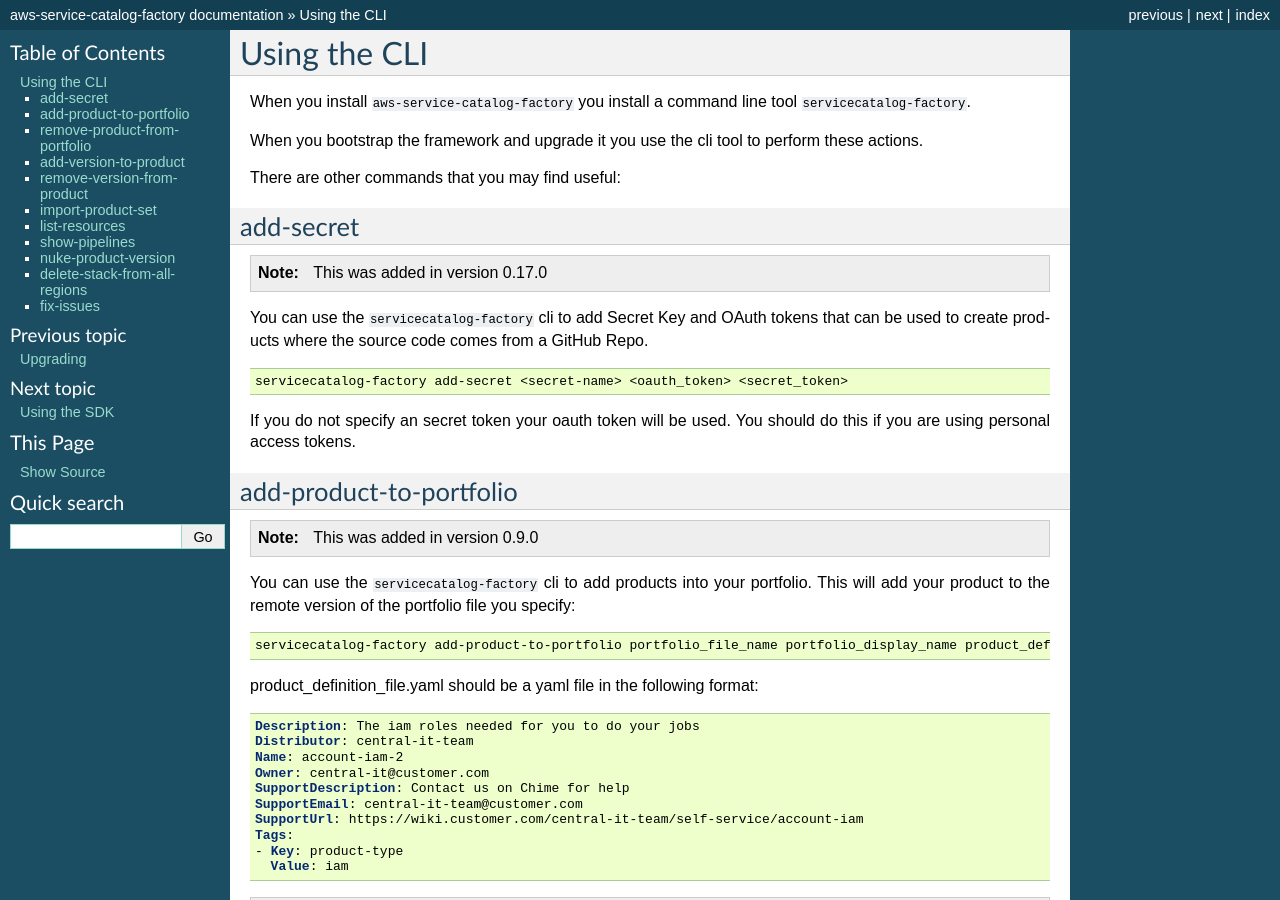
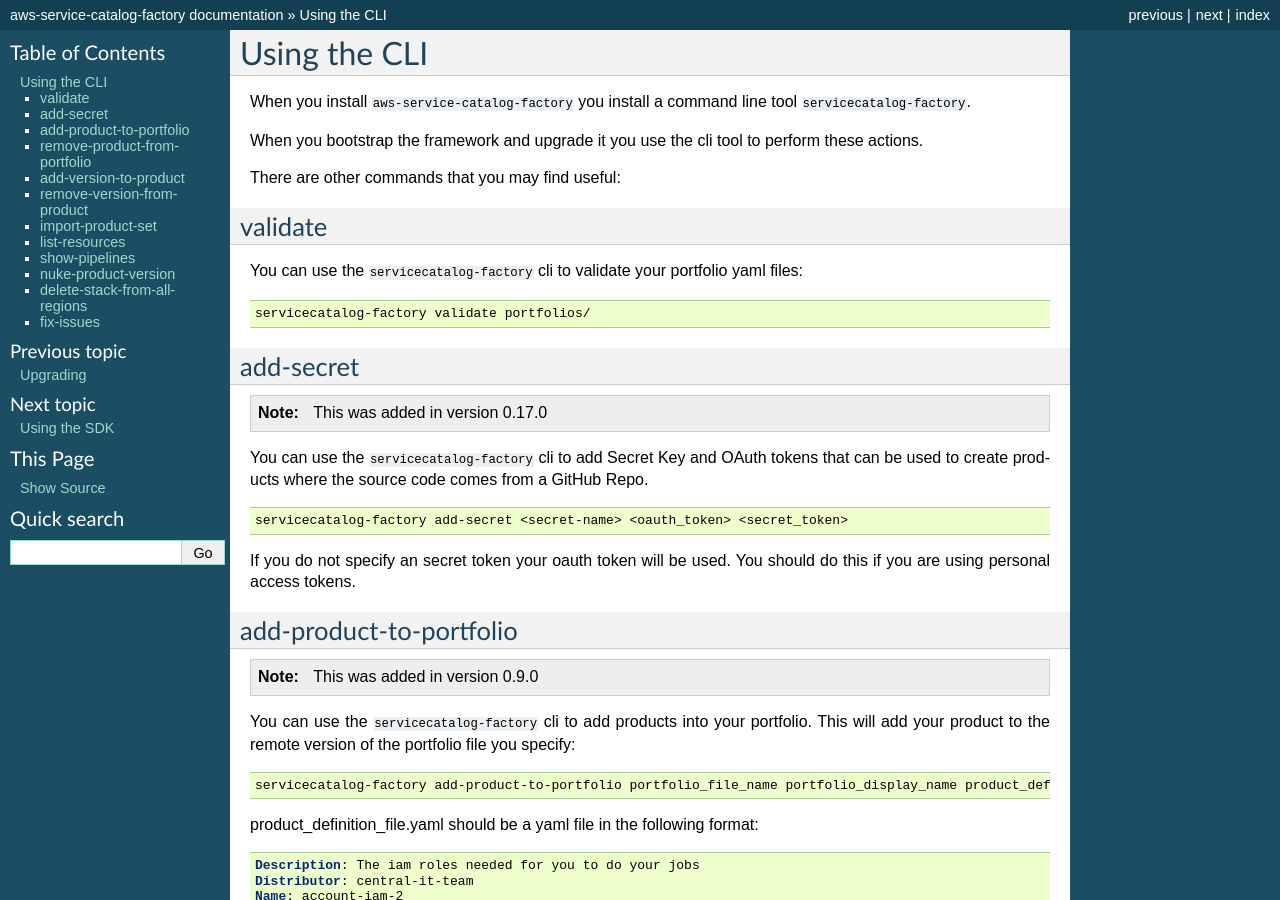
Before and after one commit to awslabs/aws-service-catalog-factory, a Sphinx documentation site: the page built from docs/source/factory/using_the_cli.rst, in a window 1280 px wide and 900 px high. Built offline with Sphinx 7.4.7, drawn with Linux system fonts in a browser that asks for light colours.

Commit message:
adding missing docs

```diff
--- a/docs/source/factory/using_the_cli.rst
+++ b/docs/source/factory/using_the_cli.rst
@@ -6,6 +6,16 @@
 When you bootstrap the framework and upgrade it you use the cli tool to perform these actions.
 
 There are other commands that you may find useful:
+
+validate
+--------
+
+You can use the ``servicecatalog-factory`` cli to validate your portfolio yaml files:
+
+.. code-block:: bash
+
+    servicecatalog-factory validate portfolios/
+
 
 add-secret
 ----------
```
